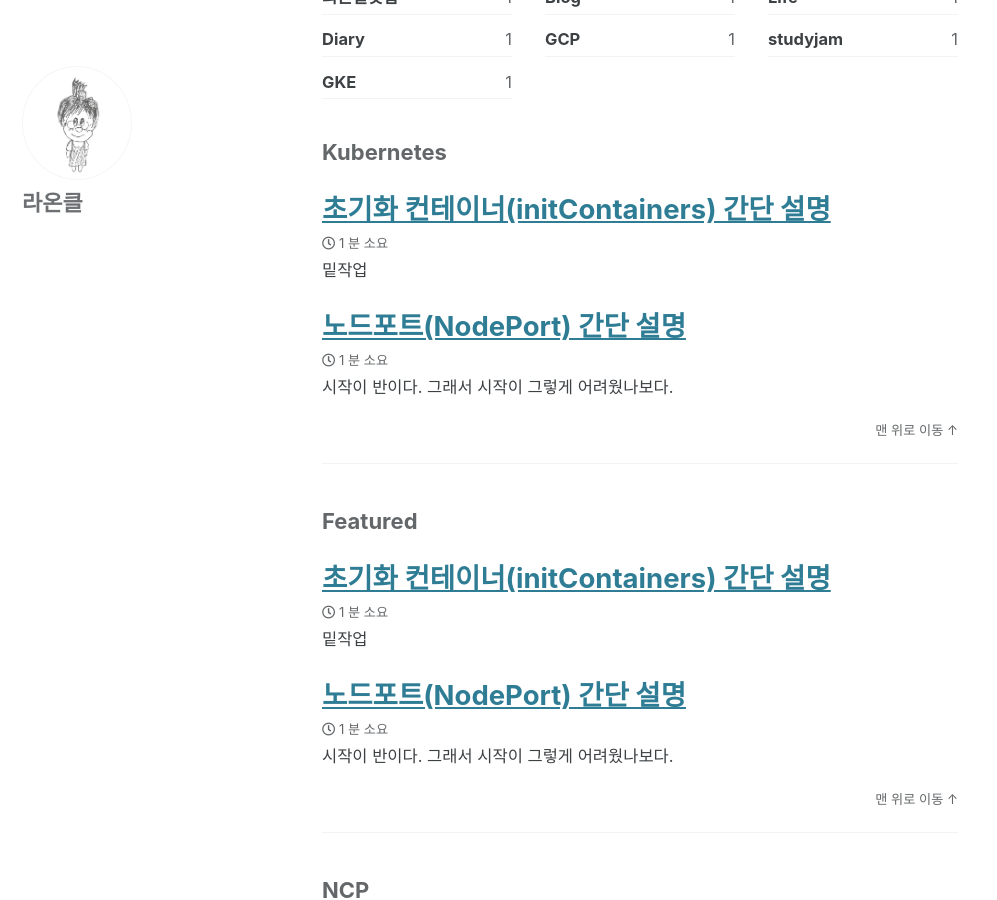
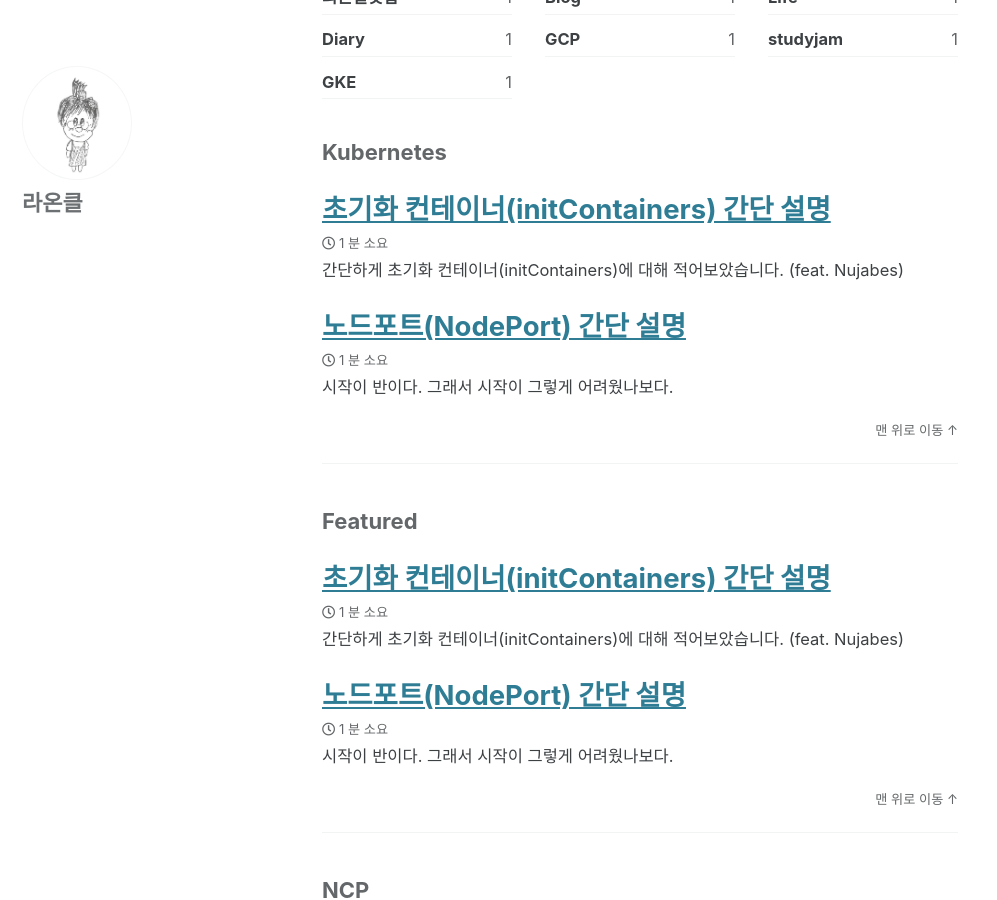
Before and after one commit to lifeoncloud/lifeoncloud.github.io, a Jekyll site: the page built from _pages/tag-archive.md, in a window 1280 px wide and 900 px high, scrolled down 230 px. Shown: the whole window, without its empty margins (0-997 px from the left). Built offline with Jekyll 4.4.1, drawn with Linux system fonts in a browser that asks for light colours; cached includes are drawn as plain includes; some of the changed lines change nothing that is shown.

Commit message:
초기화 컨테이너 이미지 수정

````diff
--- a/_posts/2022-07-09-initcontainers.md
+++ b/_posts/2022-07-09-initcontainers.md
@@ -1,6 +1,6 @@
 ---
 title:  "초기화 컨테이너(initContainers) 간단 설명"
-excerpt: "밑작업"
+excerpt: "간단하게 초기화 컨테이너(initContainers)에 대해 적어보았습니다. (feat. Nujabes)"
 
 categories: k8s
 tags: [Kubernetes, Featured]
@@ -12,12 +12,10 @@
 last_modified_at: 2022-07-09
 ---
 
-
-## 들어가며
-초기화 컨테이너에 대해 간단히 정리해보았다.
-
 ## initContainers(초기화 컨테이너)란?
 ![초기화 컨테이너를 흙에 비유한 그림](/assets/images/k8s/220709-initcontainer-pic.jpg)
+
+
 
 
 ### initContainers장점
@@ -26,15 +24,14 @@
 
 
 ### initContainers특징
-=* initContainers는 항상 "Completed"를 목표로 실행된다.
+* initContainers는 항상 완료(Completed)를 목표로 실행된다.
 * 하나의 파드에 initContainers 가 여러개 있을 경우
     * kubelet은 각 initContainers를 한번에 하나씩 실행한다.
     * 각 initContainers 가 성공적으로 완료(Completed)해야 다음  initContainers 가 시작한다.
 * 파드의 restartPolicy의 기본값은 Always이기 때문에, 만약 파드의 initContainers가 실패하면, kubelet은 초기화 컨테이너가 성공할 때까지 반복적으로 재시작한다.
 * 파드의 restartPolicy 를 Never로 설정하면, 해당 파드를 시작하는 동안 initContainers가 실패하면, 쿠버네티스는 전체 파드를 실패한 것으로 처리한다.
 * 컨테이너를 initContainers로 지정하기 위해서는, PodSpec에 initContainers 필드를 containers 필드와 동일한 레벨에 지정한다 (containers  하위에 명세 지정x)
-* initContainers는 앱 컨테이너의 리소스 상한(limit), 볼륨, 보안 세팅을 포함한 모든 필드와 기능을 지원한다. 그러나, 초기화 컨테이너를 위한 리소스 요청량과 상한은 리소스에 문서화된 것처럼 다르게 처리된다.
-* 또한, initContainers 는 파드가 준비 상태가 되기 전에 완료되기 때문에, lifecycle, livenessProbe, readinessProbe 또는 startupProbe를 지원하지 않는다.
+* initContainers 는 파드가 준비 상태가 되기 전에 완료되기 때문에 lifecycle, livenessProbe, readinessProbe, startupProbe를 지원하지 않는다.
 
 
 ### initContainers 예시 1 : 미리 index.html 파일 만들어두기
@@ -69,28 +66,28 @@
 ```
 
 이를 적용해보자.
-![초기화 컨테이너 yaml 파일](assets/images/k8s/220709-initcontainer-nujabes-yaml.png)
+![초기화 컨테이너 yaml 파일](/assets/images/k8s/220709-initcontainer-nujabes-yaml.png)
 
 curl로 잘 확인되는걸 볼 수 있다.
-![curl이 잘 작동하는 그림](assets/images/k8s/220709-initcontainer-nujabes.png)
+![curl이 잘 작동하는 그림](/assets/images/k8s/220709-initcontainer-nujabes.png)
 
-노드포트로도 노출해보자.
-![노드포트로 노출해서 브라우저에서 접근한 그림](assets/images/k8s/220709-initcontainer-nujabes-nodeport-exposed.png)
+노드포트로도 노출이 잘 되는걸 확인할 수 있다.
+![노드포트로 노출해서 브라우저에서 접근한 그림](/assets/images/k8s/220709-initcontainer-nujabes-nodeport-exposed.png)
 
 
 ### initContainers 예시 2 : 미리 git clone 해두기
-요 코드는 링크로 대신한다.
+요 yaml파일은 링크로 대신한다. 책 <핵심만 콕! 쿠버네티스>의 공식 깃헙에 가면 볼 수 있다.
 
-책 핵심만 콕! 쿠버네티스 의 공식 깃헙에 가면 볼 수 있다. [https://github.com/bjpublic/core_kubernetes/blob/master/chapters/05/init-container.yaml](https://github.com/bjpublic/core_kubernetes/blob/master/chapters/05/init-container.yaml)
+[https://github.com/bjpublic/core_kubernetes/blob/master/chapters/05/init-container.yaml](https://github.com/bjpublic/core_kubernetes/blob/master/chapters/05/init-container.yaml)
+
 
 
 ## 참고링크
-* 강의 &lt;[그림으로 배우는 쿠버네티스(v1.22-v1.24)](https://www.inflearn.com/course/%EA%B7%B8%EB%A6%BC%EC%9C%BC%EB%A1%9C-%EB%B0%B0%EC%9A%B0%EB%8A%94-%EC%BF%A0%EB%B2%84%EB%84%A4%ED%8B%B0%EC%8A%A4/dashboard)>
-* 강의 그림으로 배우는 쿠버네티스 깃헙: [https://github.com/sysnet4admin/_Lecture_k8s_learning.kit/blob/main/ch7/7.6/pod-initContainers.yaml](https://github.com/sysnet4admin/_Lecture_k8s_learning.kit/blob/main/ch7/7.6/pod-initContainers.yaml)
-* 책 [핵심만 콕!쿠버네티스](https://www.kyobobook.co.kr/product/detailViewKor.laf?mallGb=KOR&ejkGb=KOR&barcode=9791165920180)
-* 문서
+* 강의 [그림으로 배우는 쿠버네티스](https://www.inflearn.com/course/%EA%B7%B8%EB%A6%BC%EC%9C%BC%EB%A1%9C-%EB%B0%B0%EC%9A%B0%EB%8A%94-%EC%BF%A0%EB%B2%84%EB%84%A4%ED%8B%B0%EC%8A%A4/dashboard)
+* 강의 [그림으로 배우는 쿠버네티스 깃헙](https://github.com/sysnet4admin/_Lecture_k8s_learning.kit/blob/main/ch7/7.6/pod-initContainers.yaml)
+* 책 [핵심만 콕! 쿠버네티스](https://www.kyobobook.co.kr/product/detailViewKor.laf?mallGb=KOR&ejkGb=KOR&barcode=9791165920180)
+* 공식 문서
     * [https://kubernetes.io/ko/docs/concepts/workloads/pods/pod-lifecycle/](https://kubernetes.io/ko/docs/concepts/workloads/pods/pod-lifecycle/)
     * [https://kubernetes.io/ko/docs/tasks/configure-pod-container/configure-pod-initialization/](https://kubernetes.io/ko/docs/tasks/configure-pod-container/configure-pod-initialization/)
-    * [https://github.com/bjpublic/core_kubernetes/blob/master/chapters/05/init-container.yaml](https://github.com/bjpublic/core_kubernetes/blob/master/chapters/05/init-container.yaml)
     * [https://kubernetes.io/ko/docs/concepts/workloads/pods/init-containers/](https://kubernetes.io/ko/docs/concepts/workloads/pods/init-containers/)
-    * [https://lifeoncloud.github.io/k8s/nodeport/](https://lifeoncloud.github.io/k8s/nodeport/)
+ * 포스팅 [https://lifeoncloud.github.io/k8s/nodeport/](https://lifeoncloud.github.io/k8s/nodeport/)
````
